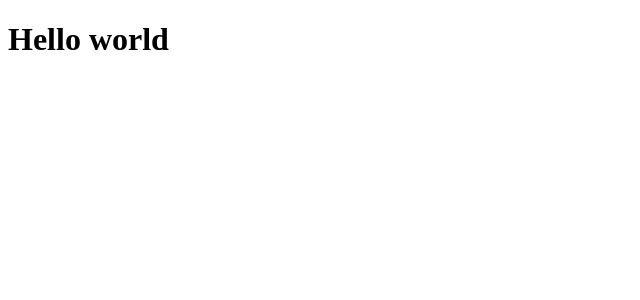
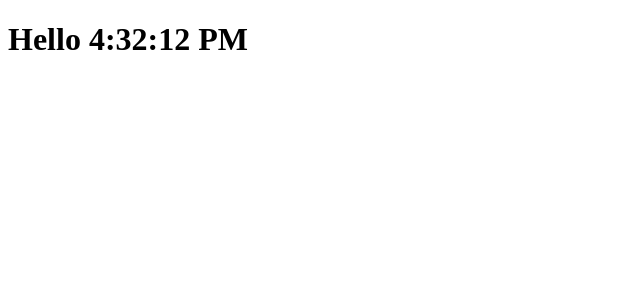
Before and after one commit to uzzal71/think-a-react-way, a React (Vite) app: page / in a window 1280 px wide. Shown: the top 300 px of the page, without its empty margins (0-640 px from the left). Built offline with nearby package versions, Linux system fonts and the light colour scheme.

Commit message:
Clock component

```diff
--- a/src/App.jsx
+++ b/src/App.jsx
@@ -1,9 +1,17 @@
 import React from "react";
+
+function Clock() {
+  return (
+    <h1 className="hading">
+      <span>Hello {new Date().toLocaleTimeString()}</span>
+    </h1>
+  )
+}
 
 function App() {
   return (
     <div>
-      <h1>Hello world</h1>
+      <Clock/>
     </div>
   );
 }
```
